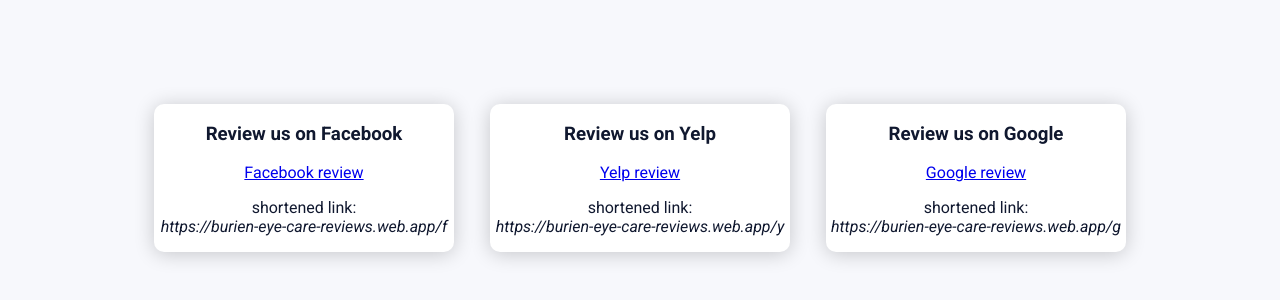
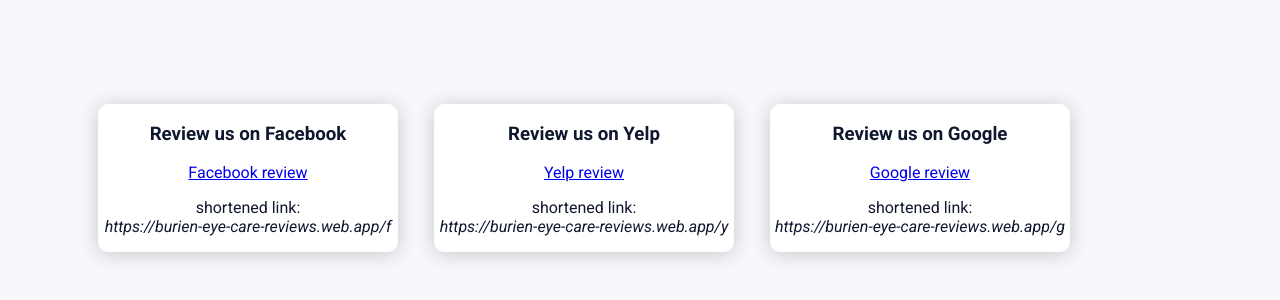
Before and after one commit to fahdfaria/burien-eye-care-reviews, a website: page public/index.html in a window 1280 px wide. Shown: the part 190-490 px from the top of the page. Drawn offline with Linux system fonts and the light colour scheme.

Commit message:
adding styles

```diff
--- a/public/styles.css
+++ b/public/styles.css
@@ -12,10 +12,12 @@
   justify-content: center;
   align-items: center;
   height: 90vh;
+  width: 90vw;
 }
 .reviewContainer{
-  display: grid;
-  grid-template-columns: auto auto auto;
+  display: flex;
+  flex-wrap: wrap;
+  justify-content: center;
   grid-column-gap: 1rem;
 }
 
```
